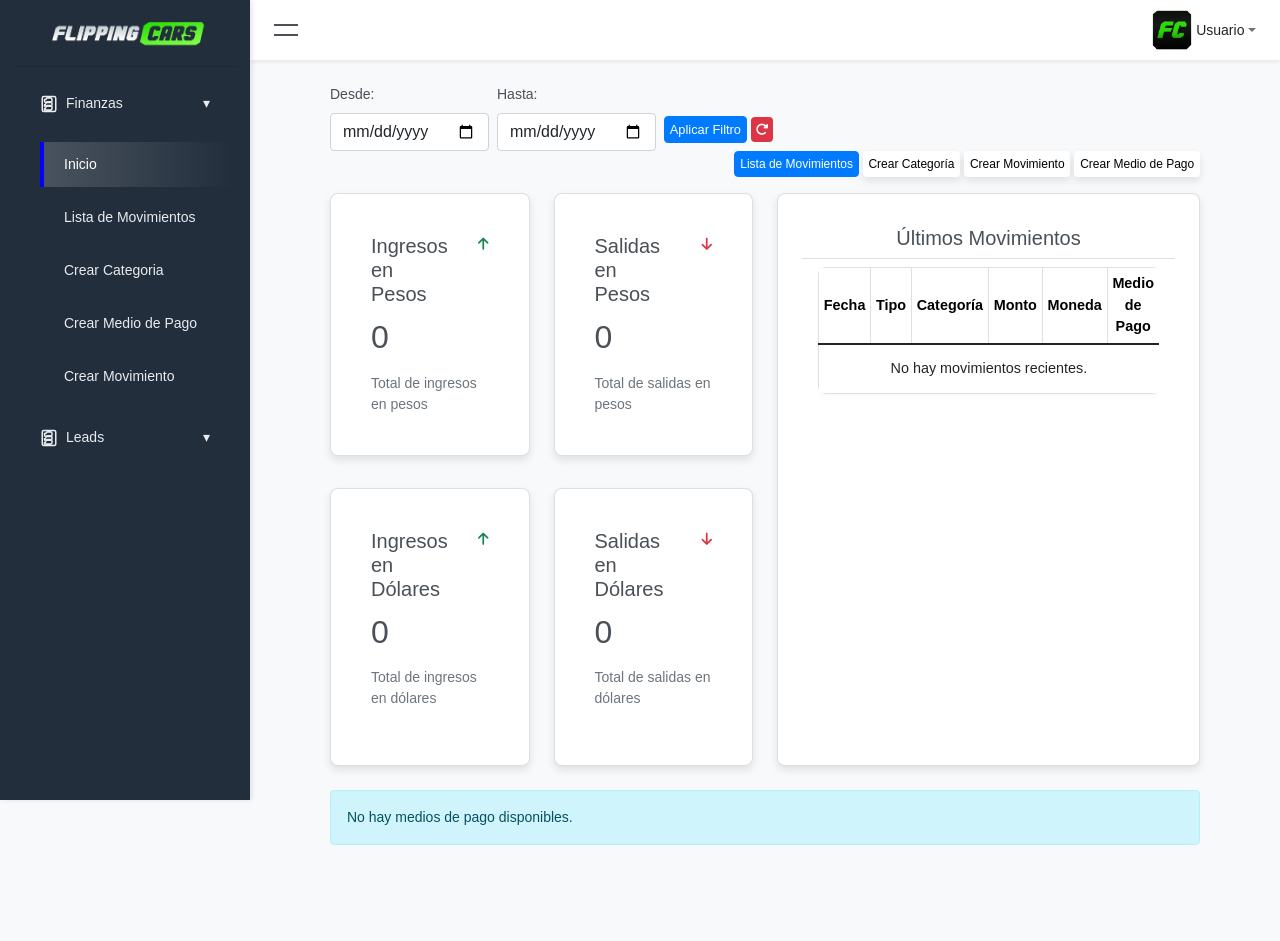
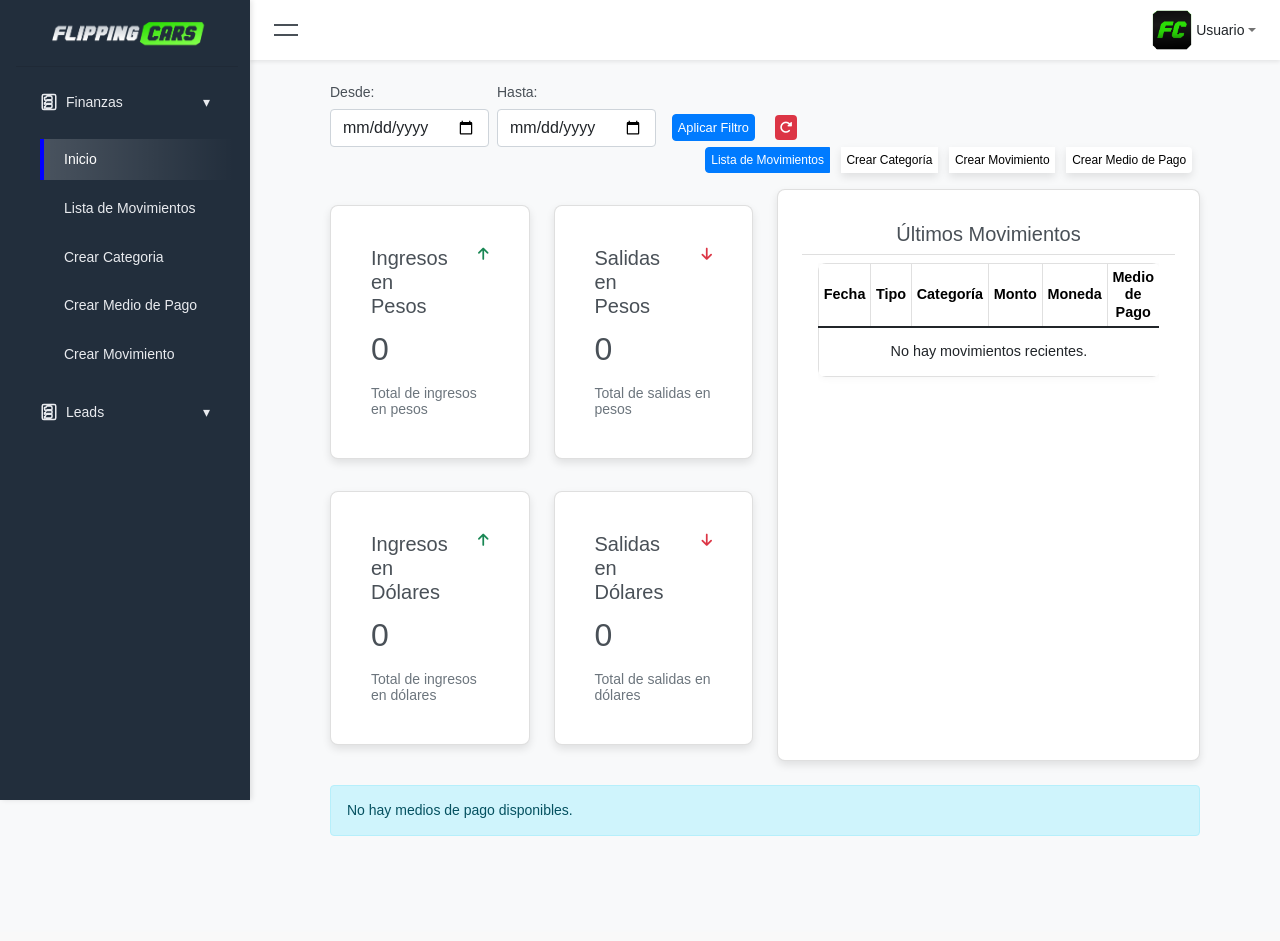
Before and after one commit to santiudev/SistemaGestionFC, a Django app: page /finanzas/ in a window 1280 px wide. After the commit the page ends 836 px from the top, so only its background shows below. Run offline with Django 5.2, Linux system fonts and the light colour scheme; the visitor is signed in with stand-in values (Sample User, id 1); data that the repository does not hold is empty; some libraries are stand-ins or nearby versions.

Commit message:
estilos home

```diff
--- a/core/finanzas/static/css/finanzas.css
+++ b/core/finanzas/static/css/finanzas.css
@@ -203,6 +203,31 @@ body {
     .btn {
         padding: 0.2rem 0.3rem; /* Botones más pequeños para pantallas pequeñas */
     }
+
+    .btn-group {
+        width: 100%; /* Asegura que el grupo de botones ocupe el ancho completo */
+        margin-bottom: 0.5rem; /* Espacio entre el grupo de botones y otros elementos */
+    }
+
+    .card {
+        flex: 1; /* Asegura que todas las tarjetas ocupen el mismo espacio */
+        margin: 0.5rem; /* Espacio entre tarjetas */
+    }
+
+    .btn-group .dropdown-menu {
+        position: static; /* Asegura que el menú desplegable se muestre correctamente */
+        float: none; /* Evita que el menú se desplace */
+    }
+}
+
+@media (min-width: 769px) {
+    .btn-group {
+        display: none; /* Oculta el grupo de botones en pantallas grandes */
+    }
+
+    .btn {
+        margin: 0 0.5rem; /* Espacio entre botones en pantallas grandes */
+    }
 }
 
 /* Card Styles */
--- a/core/finanzas/templates/finanzas/home.html
+++ b/core/finanzas/templates/finanzas/home.html
@@ -14,7 +14,7 @@
 <body>
     <div class="row mb-2 mb-xl-3 align-items-center">
         <div class="col-auto d-flex align-items-center">
-            <form method="GET" action="{% url 'finanzas:home' %}" class="d-flex align-items-center">
+            <form method="GET" action="{% url 'finanzas:home' %}" class="d-flex align-items-center flex-column flex-sm-row">
                 <div class="me-2">
                     <label for="start_date" class="form-label">Desde:</label>
                     <input type="date" id="start_date" name="start_date" class="form-control" value="{{ start_date }}">
@@ -25,15 +25,28 @@
                 </div>
                 <div class="align-self-center">
                     <button type="submit" class="btn btn-primary mt-4">Aplicar Filtro</button>
-                    <button type="button" class="btn btn-danger mt-4" ><i class="fas fa-redo-alt"></i></button>
+                    <button type="button" class="btn btn-danger mt-4"><i class="fas fa-redo-alt"></i></button>
                 </div>
             </form>
         </div>
         <div class="col-auto ms-auto text-end">
+            <div class="btn-group d-none d-md-block"> <!-- Mostrar solo en pantallas grandes -->
                 <a href="{% url 'finanzas:lista_movimientos' %}" class="btn btn-primary btn-sm">Lista de Movimientos</a>
                 <a href="{% url 'finanzas:crear_categoria' %}" class="btn btn-white-custom btn-sm">Crear Categoría</a>
                 <a href="{% url 'finanzas:crear_movimiento' %}" class="btn btn-white-custom btn-sm">Crear Movimiento</a>
                 <a href="{% url 'finanzas:crear_mediodepago' %}" class="btn btn-white-custom btn-sm">Crear Medio de Pago</a>
+            </div>
+            <div class="btn-group d-md-none"> <!-- Mostrar solo en móviles y tablets -->
+                <button class="btn btn-primary btn-sm dropdown-toggle" type="button" data-bs-toggle="dropdown" aria-expanded="false">
+                    Acciones
+                </button>
+                <ul class="dropdown-menu">
+                    <li><a class="dropdown-item" href="{% url 'finanzas:lista_movimientos' %}">Lista de Movimientos</a></li>
+                    <li><a class="dropdown-item" href="{% url 'finanzas:crear_categoria' %}">Crear Categoría</a></li>
+                    <li><a class="dropdown-item" href="{% url 'finanzas:crear_movimiento' %}">Crear Movimiento</a></li>
+                    <li><a class="dropdown-item" href="{% url 'finanzas:crear_mediodepago' %}">Crear Medio de Pago</a></li>
+                </ul>
+            </div>
         </div>
     </div>
 
@@ -42,9 +55,8 @@
         <div class="col-xl-6 col-xxl-5 d-flex">
             <div class="w-100">
                 <div class="row justify-content-center"> <!-- Centrar tarjetas -->
-                    <!-- Primera Fila de Tarjetas: Ingresos y Salidas en Pesos -->
-                    <div class="col-sm-6 mb-3 d-flex justify-content-center"> <!-- Centrar tarjeta -->
                     <!-- Tarjeta de Ingresos en Pesos -->
+                    <div class="col-sm-6 mb-3 d-flex justify-content-center carta-home"> <!-- Centrar tarjeta -->
                         <div class="card">
                             <div class="card-body">
                                 <div class="row">
@@ -53,7 +65,6 @@
                                     </div>
                                     <div class="col-auto">
                                         <div class="stat text-success">
-                                            <!-- Ícono Verde para Ingresos -->
                                             <i class="fas fa-arrow-up"></i>
                                         </div>
                                     </div>
@@ -65,8 +76,8 @@
                             </div>
                         </div>
                     </div>
-                    <div class="col-sm-6 mb-3 d-flex justify-content-center"> <!-- Centrar tarjeta -->
                     <!-- Tarjeta de Salidas en Pesos -->
+                    <div class="col-sm-6 mb-3 d-flex justify-content-center carta-home"> <!-- Centrar tarjeta -->
                         <div class="card">
                             <div class="card-body">
                                 <div class="row">
@@ -75,7 +86,6 @@
                                     </div>
                                     <div class="col-auto">
                                         <div class="stat text-danger">
-                                            <!-- Ícono Rojo para Salidas -->
                                             <i class="fas fa-arrow-down"></i>
                                         </div>
                                     </div>
@@ -87,11 +97,9 @@
                             </div>
                         </div>
                     </div>
-
-                    <!-- Segunda Fila de Tarjetas: Ingresos y Salidas en Dólares -->
-                    <div class="col-sm-6 mb-3 d-flex justify-content-center"> <!-- Centrar tarjeta -->
                     <!-- Tarjeta de Ingresos en Dólares -->
-                        <div class="card carta-home">
+                    <div class="col-sm-6 mb-3 d-flex justify-content-center carta-home"> <!-- Centrar tarjeta -->
+                        <div class="card">
                             <div class="card-body">
                                 <div class="row">
                                     <div class="col mt-0">
@@ -99,7 +107,6 @@
                                     </div>
                                     <div class="col-auto">
                                         <div class="stat text-success">
-                                            <!-- Ícono Verde para Ingresos -->
                                             <i class="fas fa-arrow-up"></i>
                                         </div>
                                     </div>
@@ -111,9 +118,9 @@
                             </div>
                         </div>
                     </div>
-                    <div class="col-sm-6 mb-3 d-flex justify-content-center"> <!-- Centrar tarjeta -->
                     <!-- Tarjeta de Salidas en Dólares -->
-                        <div class="card carta-home">
+                    <div class="col-sm-6 mb-3 d-flex justify-content-center carta-home"> <!-- Centrar tarjeta -->
+                        <div class="card">
                             <div class="card-body">
                                 <div class="row">
                                     <div class="col mt-0">
@@ -121,7 +128,6 @@
                                     </div>
                                     <div class="col-auto">
                                         <div class="stat text-danger">
-                                            <!-- Ícono Rojo para Salidas -->
                                             <i class="fas fa-arrow-down"></i>
                                         </div>
                                     </div>
--- a/core/static/css/global.css
+++ b/core/static/css/global.css
@@ -12,7 +12,7 @@
 body {
     font-family: "Inter", "Helvetica Neue", Arial, sans-serif;
     font-size: 0.875rem;
-    line-height: 1.5;
+    line-height: 1.2;
     color: var(--text-color);
     background-color: var(--bg-color);
     overflow-x: hidden; /* Esto evita el scroll horizontal */
@@ -156,7 +156,6 @@ body {
     border: none;
     color: var(--text-color);
 }
-
 /* Main Content Styles */
 .main-content {
     margin-left: var(--sidebar-width);
@@ -165,6 +164,12 @@ body {
     transition: margin-left 0.3s ease-in-out;
     min-height: 100vh;
     box-sizing: border-box;
+}
+
+@media (max-width: 768px) {
+    .main-content {
+        padding: calc(var(--navbar-height) + 3vh) 1vh 1vh; /* Cambiar el padding para mobile */
+    }
 }
 
 .main-content-collapsed {
```
Lines whose indentation alone changed are shown as unchanged.
